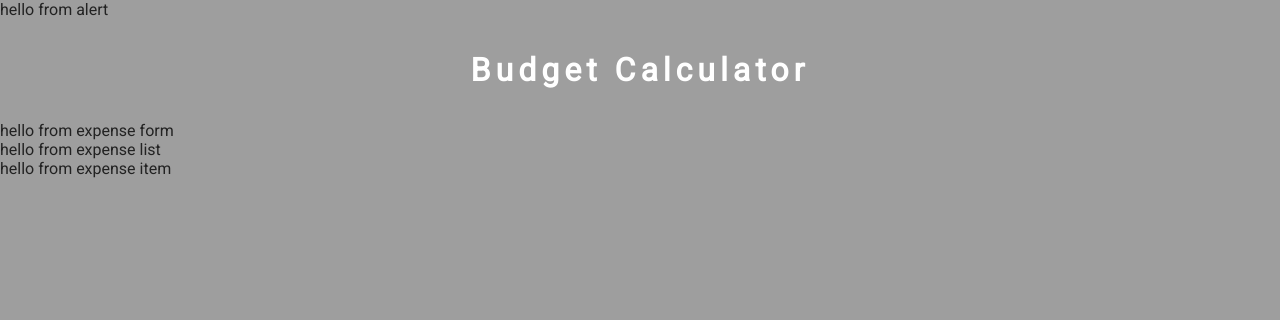
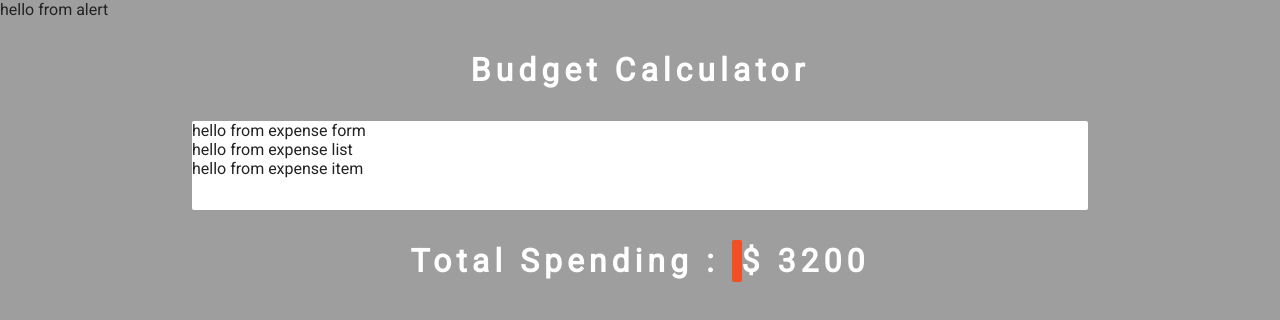
Before and after one commit to DavidWolff218/hooks_intro, a React (Create React App) app: page / in a window 1280 px wide. Shown: the top 320 px of the page. Built offline with nearby package versions, Linux system fonts and the light colour scheme.

Commit message:
total spending rendered using .reduce

```diff
--- a/src/App.js
+++ b/src/App.js
@@ -18,8 +18,16 @@
     <>
     <Alert></Alert>
     <h1>budget calculator</h1>
-    <ExpenseForm></ExpenseForm>
-    <ExpenseList></ExpenseList>
+    <main className="App">
+    <ExpenseForm/>
+    <ExpenseList expenses={expenses}/>
+    </main>
+    <h1>
+      total spending : <span className="total"></span>
+        $ {expenses.reduce((acc, curr)=>{
+          return (acc += curr.amount)
+        },0)}
+    </h1>
     </>
   );
 }
```
